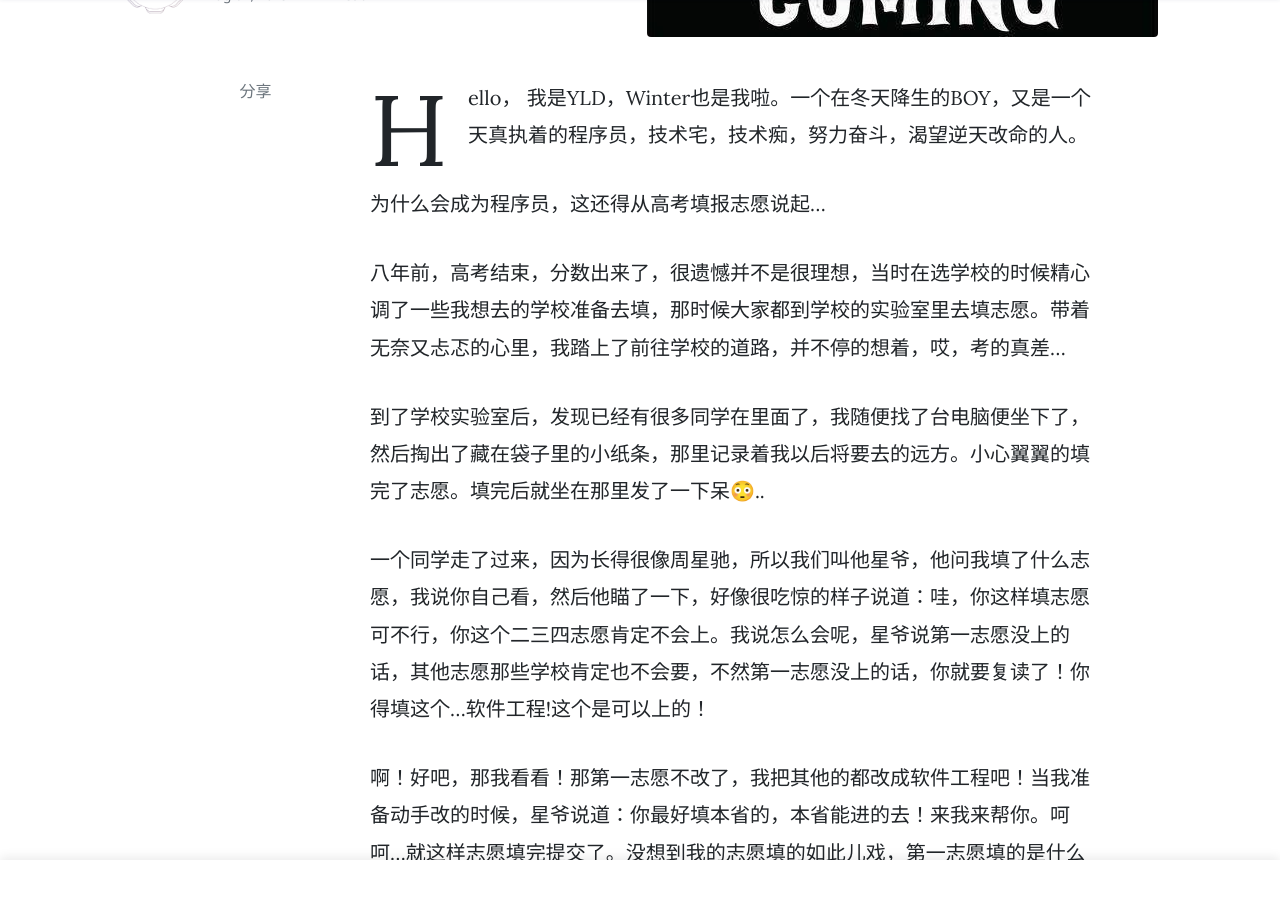
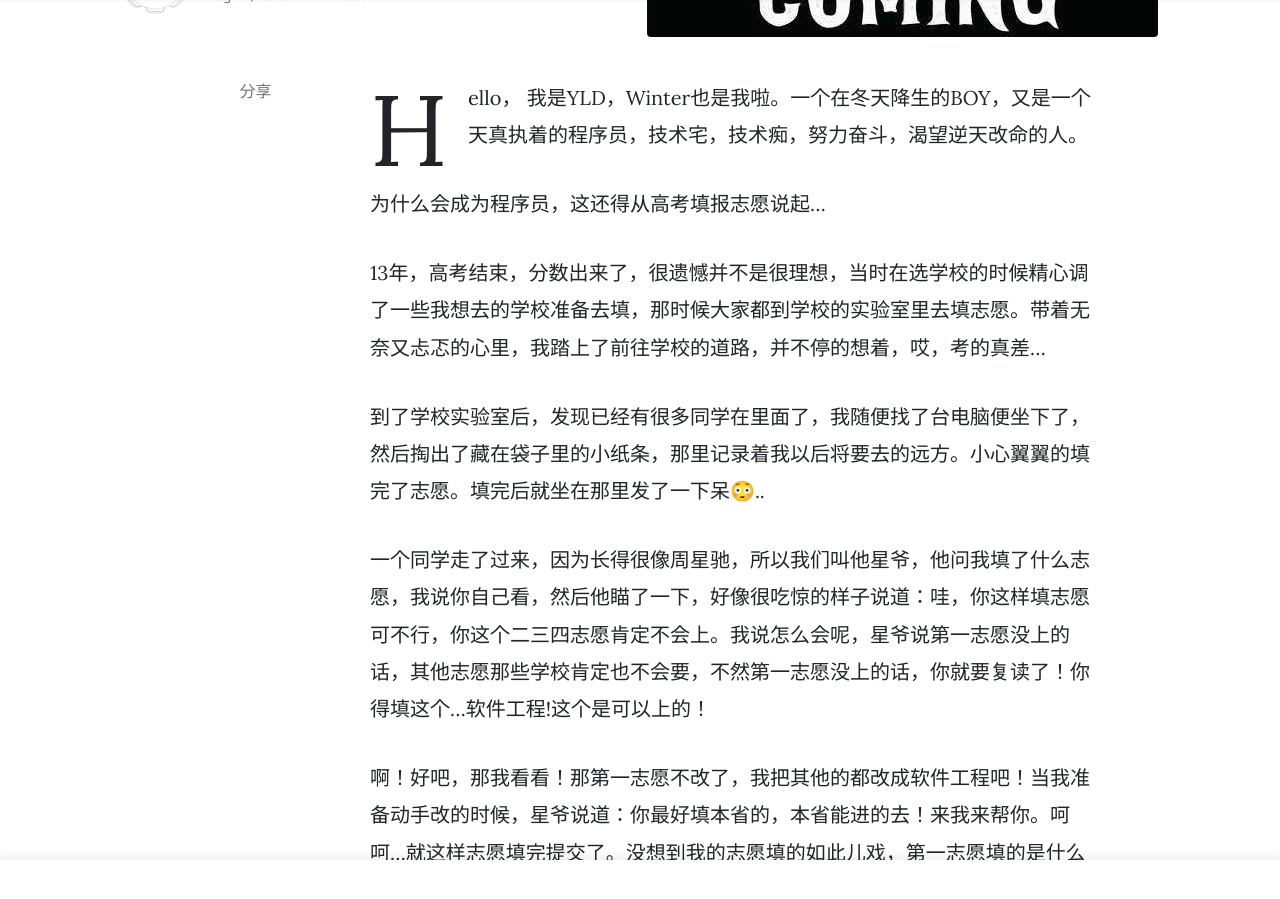
Before and after one commit to aiyld/yldblog, a Jekyll site: the page built from _posts/2019-08-07-welcome-to-yld.markdown, in a window 1280 px wide and 900 px high, scrolled down 334 px. Built offline with Jekyll 4.4.1, drawn with Linux system fonts in a browser that asks for light colours; nearby versions of some CDN libraries; comment, search, counter and statistics services are not loaded.

Commit message:
feat: Upate date

```diff
--- a/_posts/2019-08-07-welcome-to-yld.markdown
+++ b/_posts/2019-08-07-welcome-to-yld.markdown
@@ -9,7 +9,7 @@ Hello， 我是YLD，Winter也是我啦。一个在冬天降生的BOY，又是
 
 为什么会成为程序员，这还得从高考填报志愿说起...
 
-八年前，高考结束，分数出来了，很遗憾并不是很理想，当时在选学校的时候精心调了一些我想去的学校准备去填，那时候大家都到学校的实验室里去填志愿。带着无奈又忐忑的心里，我踏上了前往学校的道路，并不停的想着，哎，考的真差...
+13年，高考结束，分数出来了，很遗憾并不是很理想，当时在选学校的时候精心调了一些我想去的学校准备去填，那时候大家都到学校的实验室里去填志愿。带着无奈又忐忑的心里，我踏上了前往学校的道路，并不停的想着，哎，考的真差...
 
 到了学校实验室后，发现已经有很多同学在里面了，我随便找了台电脑便坐下了，然后掏出了藏在袋子里的小纸条，那里记录着我以后将要去的远方。小心翼翼的填完了志愿。填完后就坐在那里发了一下呆😳..
 
```
